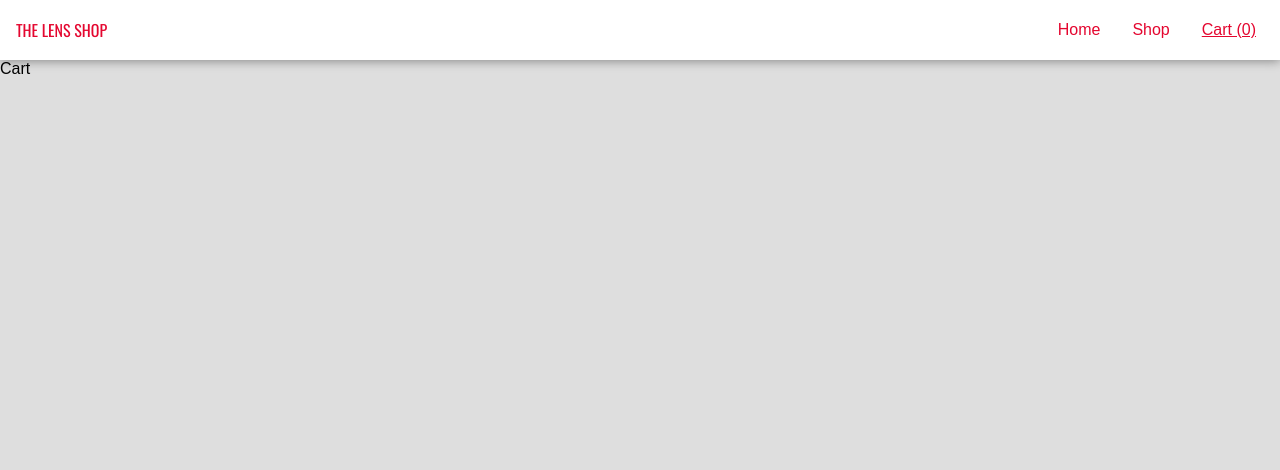
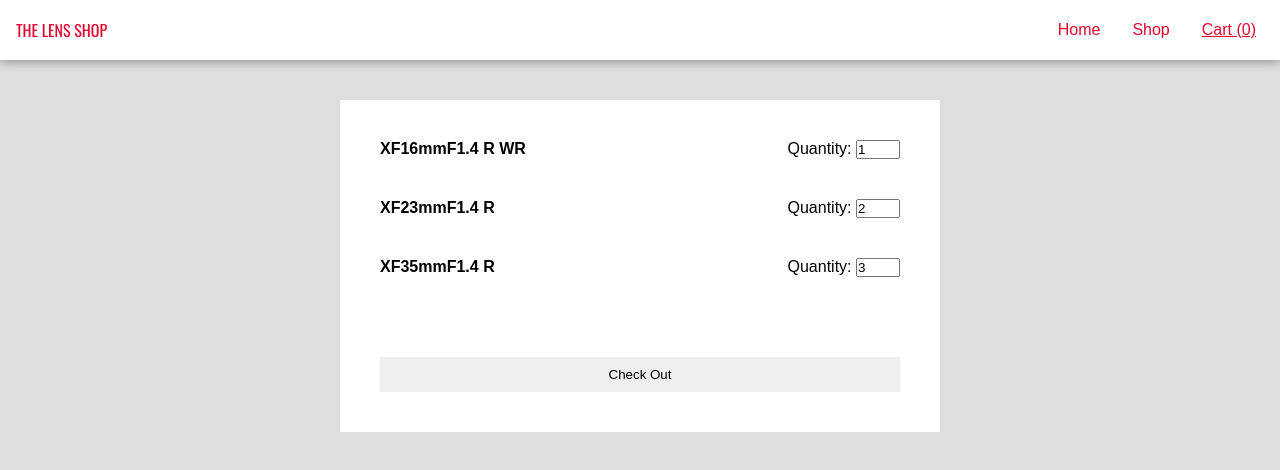
Before and after one commit to mattmuroya/the-lens-shop, a React (Create React App) app: page /cart in a window 1280 px wide. Shown: the top 470 px of the page. Built offline with nearby package versions, Linux system fonts and the light colour scheme.

Commit message:
styling and layout for cart page

```diff
--- a/src/components/Cart.js
+++ b/src/components/Cart.js
@@ -1,7 +1,23 @@
 export default function Cart() {
   return (
-    <main>
-      Cart
+    <main className="cart-main">
+      <div className="cart-container">
+        <div className="cart-items">
+          <div className="cart-product">
+            <div className="cart-product-name">XF16mmF1.4 R WR</div>
+            <div>Quantity: <input type="number" value="1" /></div>
+          </div>
+          <div className="cart-product">
+            <div className="cart-product-name">XF23mmF1.4 R</div>
+            <div>Quantity: <input type="number" value="2" /></div>
+          </div>
+          <div className="cart-product">
+            <div className="cart-product-name">XF35mmF1.4 R</div>
+            <div>Quantity: <input type="number" value="3" /></div>
+          </div>
+          <button>Check Out</button>
+        </div>
+      </div>
     </main>
   );
 };
--- a/src/components/Home.js
+++ b/src/components/Home.js
@@ -4,7 +4,7 @@ export default function NavBar() {
   return (
     <main className="home-main">
       <FadeIn className="hero-container" delay={300} transitionDuration={1000}>
-        <h2 className="hero-text">Shop Our Lens Selection.</h2>
+        <h2 className="hero-text">View Our Lens Selection.</h2>
         <button className="shop-btn" onClick={() => window.location='/shop'} type="button">Shop Now</button>
       </FadeIn>
     </main>
--- a/src/styles/Cart.scss
+++ b/src/styles/Cart.scss
@@ -0,0 +1,61 @@
+@use './colors';
+
+.cart-main {
+  display: flex;
+  justify-content: center;
+}
+
+.cart-container {
+  margin: 40px;
+  display: flex;
+  background-color: white;
+  width: 100%;
+  max-width: 600px;
+}
+
+.cart-items {
+  width: 100%;
+  margin: 40px;
+  display: flex;
+  flex-direction: column;
+  gap: 40px
+}
+
+.cart-product {
+  display: flex;
+  justify-content: space-between;
+  flex-direction: column;
+  gap: 10px;
+
+  .cart-product-name {
+    font-weight: 700;
+  }
+
+  &:last-of-type {
+    margin-bottom: 40px;
+  }
+
+  @media screen and (min-width: 768px) {
+    flex-direction: row;
+  }
+}
+
+input {
+  width: 40px;
+}
+
+button {
+  border-style: none;
+  height: 35px;
+  transition: .2s;
+  cursor: pointer;
+
+  &:hover {
+    background-color: colors.$accent;
+    color: white;
+  }
+
+  &:active {
+    background-color: colors.$accent-dark;
+  }
+}
```
